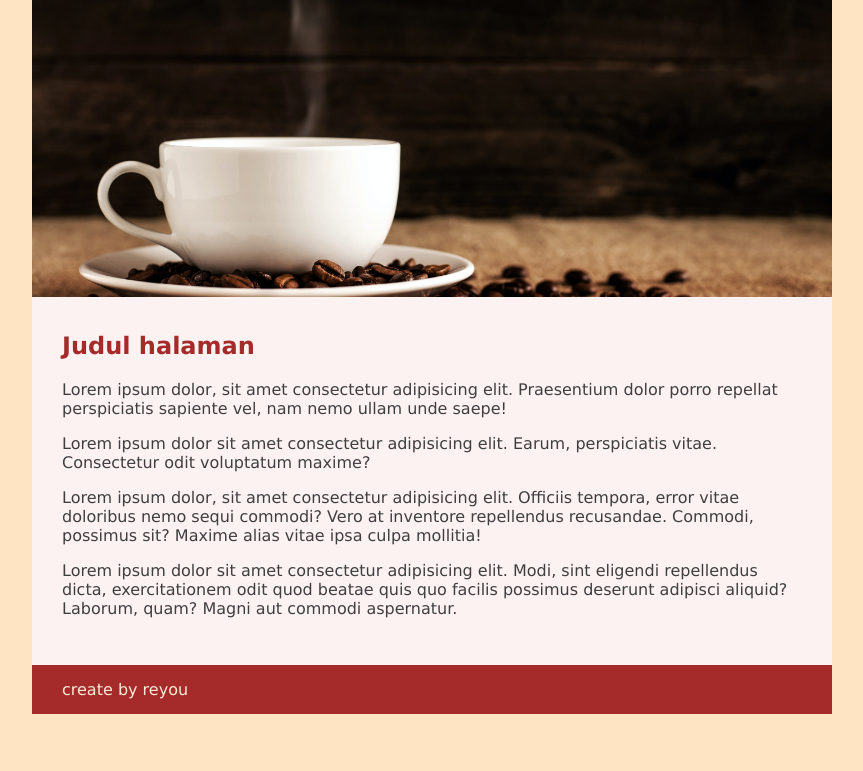
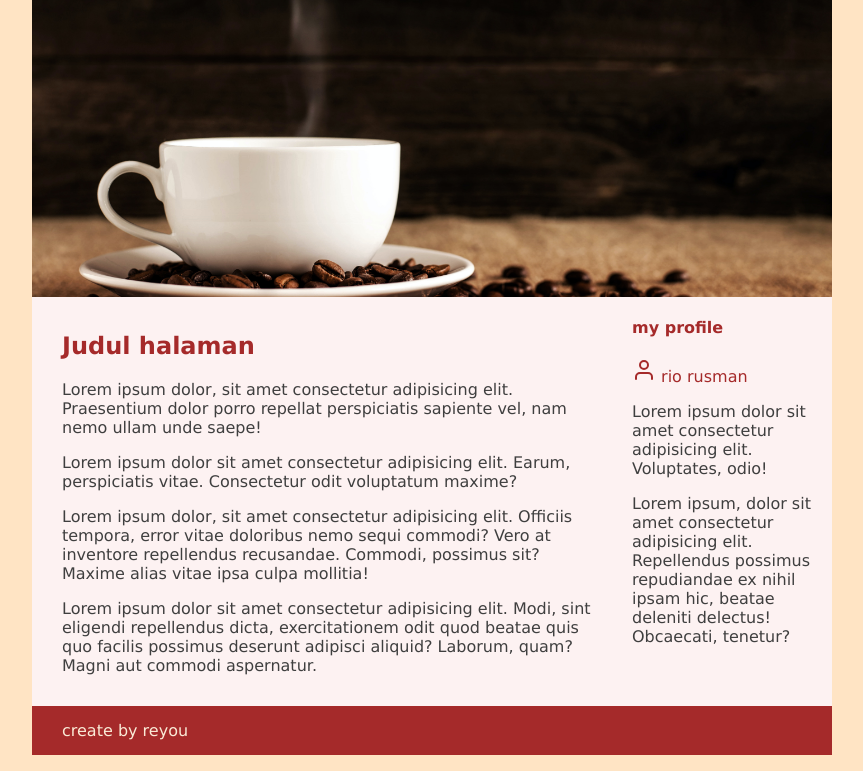
Before and after one commit to reyou12/latihan-dasar-html, a plain HTML site: page index.html in a window 1280 px wide. Shown: the part 142-913 px from the top of the page, without its empty margins (208-1071 px from the left). Before the commit the page ends 872 px from the top, so only its background shows below. Drawn offline with nearby package versions, Linux system fonts and the light colour scheme.

Commit message:
menambahkan syntax float pada div main & aside

```diff
--- a/index.html
+++ b/index.html
@@ -5,6 +5,9 @@
     <meta charset="UTF-8">
     <meta name="viewport" content="width=device-width, initial-scale=1.0">
     <link rel="stylesheet" href="style.css">
+    <!-- choose one -->
+    <script src="https://unpkg.com/feather-icons"></script>
+    <script src="https://cdn.jsdelivr.net/npm/feather-icons/dist/feather.min.js"></script>
     <title>latihan 1</title>
 </head>
 
@@ -46,10 +49,21 @@
                 exercitationem odit quod beatae quis quo facilis possimus deserunt adipisci aliquid? Laborum, quam?
                 Magni aut commodi aspernatur.</p>
         </div>
+        <div class="aside">
+            <h4>my profile</h4>
+            <i data-feather="user" id="user-id"></i>
+            <span>rio rusman</span>
+            <p>Lorem ipsum dolor sit amet consectetur adipisicing elit. Voluptates, odio!</p>
+            <p>Lorem ipsum, dolor sit amet consectetur adipisicing elit. Repellendus possimus repudiandae ex nihil ipsam
+                hic, beatae deleniti delectus! Obcaecati, tenetur?</p>
+        </div>
         <footer>
             <p> create by reyou</p>
         </footer>
     </div>
+    <script>
+        feather.replace();
+    </script>
 </body>
 
 </html>
--- a/style.css
+++ b/style.css
@@ -65,7 +65,14 @@ nav ul li a:hover {
 }
 
 .main {
+  width: 540px;
   padding: 15px 30px;
+  float: left;
+}
+
+.aside {
+  width: 200px;
+  float: right;
 }
 
 h2 {
@@ -78,6 +85,7 @@ p {
 
 footer {
   background-color: brown;
+  clear: both;
 }
 footer p {
   color: antiquewhite;
```
